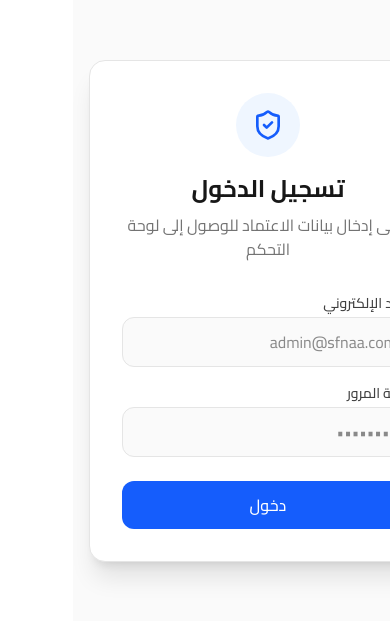
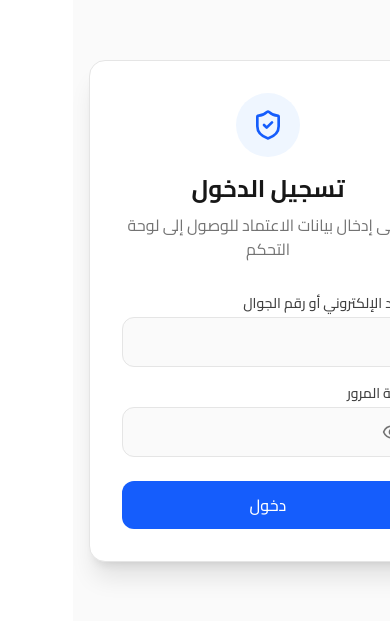
Before and after one commit to sanaafotrade/sfnaa, a Next.js app: page /login in a window 390 px wide. Shown: the part 111-732 px from the top of the page. Built offline with nearby package versions, Linux system fonts and the light colour scheme.

Commit message:
feat(auth): allow login with phone, add password toggle, and update UI

```diff
--- a/src/app/api/auth/login/route.ts
+++ b/src/app/api/auth/login/route.ts
@@ -19,10 +19,10 @@ const verifyPassword = (password: string, hash: string) => {
 
 export async function POST(request: Request) {
   try {
-    const { email, password } = await request.json();
+    const { loginId, password } = await request.json();
 
-    if (!email || !password) {
-      return NextResponse.json({ error: 'الرجاء إدخال البريد الإلكتروني وكلمة المرور' }, { status: 400 });
+    if (!loginId || !password) {
+      return NextResponse.json({ error: 'الرجاء إدخال البريد الإلكتروني (أو رقم الجوال) وكلمة المرور' }, { status: 400 });
     }
 
     // Default admin creation if no users exist
@@ -40,8 +40,13 @@ export async function POST(request: Request) {
       });
     }
 
-    const user = await prisma.user.findUnique({
-      where: { email: email.toLowerCase() }
+    const user = await prisma.user.findFirst({
+      where: {
+        OR: [
+          { email: loginId.toLowerCase() },
+          { phone: loginId }
+        ]
+      }
     });
 
     if (!user || !user.isActive) {
--- a/src/app/login/page.tsx
+++ b/src/app/login/page.tsx
@@ -2,11 +2,12 @@
 
 import { useState } from 'react';
 import { useRouter } from 'next/navigation';
-import { ShieldCheck, Loader2 } from 'lucide-react';
+import { ShieldCheck, Loader2, Eye, EyeOff } from 'lucide-react';
 
 export default function LoginPage() {
-  const [email, setEmail] = useState('');
+  const [loginId, setLoginId] = useState('');
   const [password, setPassword] = useState('');
+  const [showPassword, setShowPassword] = useState(false);
   const [error, setError] = useState('');
   const [isLoading, setIsLoading] = useState(false);
   const router = useRouter();
@@ -20,7 +21,7 @@ export default function LoginPage() {
       const res = await fetch('/api/auth/login', {
         method: 'POST',
         headers: { 'Content-Type': 'application/json' },
-        body: JSON.stringify({ email, password }),
+        body: JSON.stringify({ loginId, password }),
       });
 
       const data = await res.json();
@@ -53,14 +54,14 @@ export default function LoginPage() {
         <form onSubmit={handleLogin} className="space-y-4">
           <div>
             <label className="block text-sm font-medium text-neutral-700 dark:text-neutral-300 mb-1">
-              البريد الإلكتروني
+              البريد الإلكتروني أو رقم الجوال
             </label>
             <input
-              type="email"
-              value={email}
-              onChange={(e) => setEmail(e.target.value)}
+              type="text"
+              value={loginId}
+              onChange={(e) => setLoginId(e.target.value)}
               className="w-full px-4 py-3 rounded-xl border border-neutral-200 dark:border-neutral-800 bg-neutral-50 dark:bg-neutral-900 text-neutral-900 dark:text-white focus:ring-2 focus:ring-blue-600 focus:border-transparent transition-all outline-none"
-              placeholder="admin@sfnaa.com"
+              dir="ltr"
               required
             />
           </div>
@@ -69,14 +70,23 @@ export default function LoginPage() {
             <label className="block text-sm font-medium text-neutral-700 dark:text-neutral-300 mb-1">
               كلمة المرور
             </label>
-            <input
-              type="password"
-              value={password}
-              onChange={(e) => setPassword(e.target.value)}
-              className="w-full px-4 py-3 rounded-xl border border-neutral-200 dark:border-neutral-800 bg-neutral-50 dark:bg-neutral-900 text-neutral-900 dark:text-white focus:ring-2 focus:ring-blue-600 focus:border-transparent transition-all outline-none"
-              placeholder="••••••••"
-              required
-            />
+            <div className="relative">
+              <input
+                type={showPassword ? 'text' : 'password'}
+                value={password}
+                onChange={(e) => setPassword(e.target.value)}
+                className="w-full px-4 py-3 rounded-xl border border-neutral-200 dark:border-neutral-800 bg-neutral-50 dark:bg-neutral-900 text-neutral-900 dark:text-white focus:ring-2 focus:ring-blue-600 focus:border-transparent transition-all outline-none text-left"
+                dir="ltr"
+                required
+              />
+              <button
+                type="button"
+                onClick={() => setShowPassword(!showPassword)}
+                className="absolute inset-y-0 right-3 flex items-center text-neutral-500 hover:text-neutral-700 dark:text-neutral-400 dark:hover:text-neutral-200"
+              >
+                {showPassword ? <EyeOff className="w-5 h-5" /> : <Eye className="w-5 h-5" />}
+              </button>
+            </div>
           </div>
 
           {error && (
```
Also changed, not shown: 1 other file (tests, documents, lock files or other folders).
